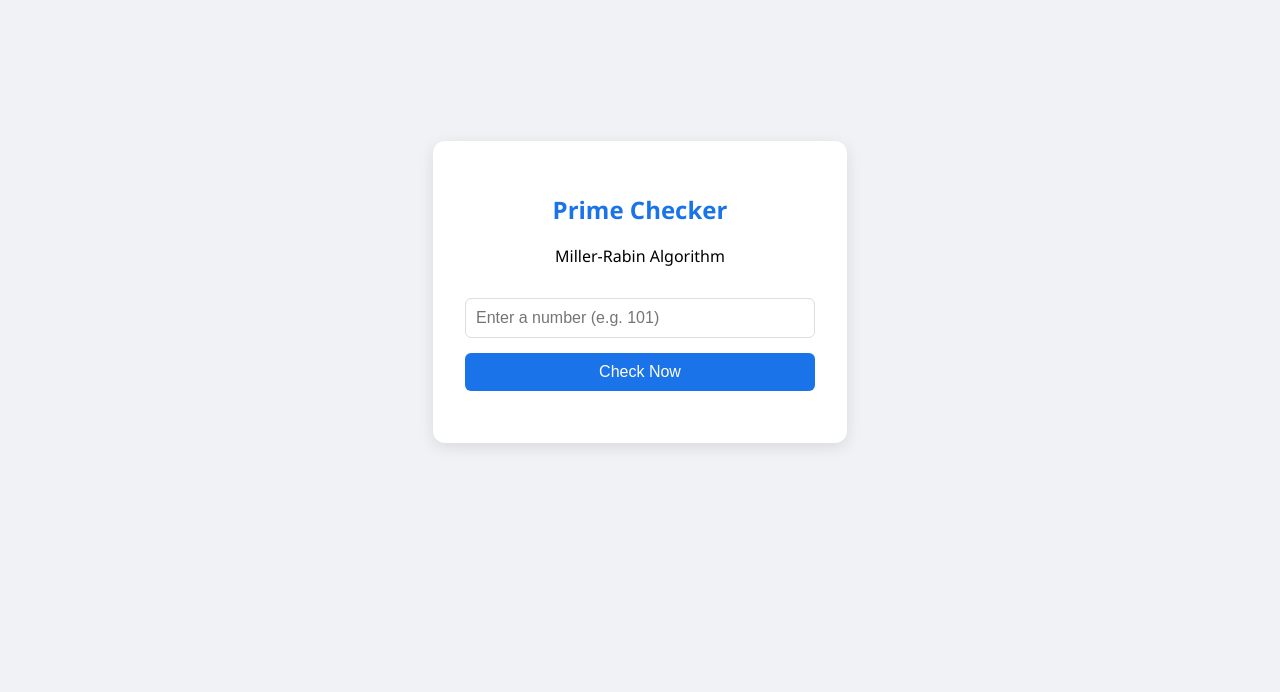
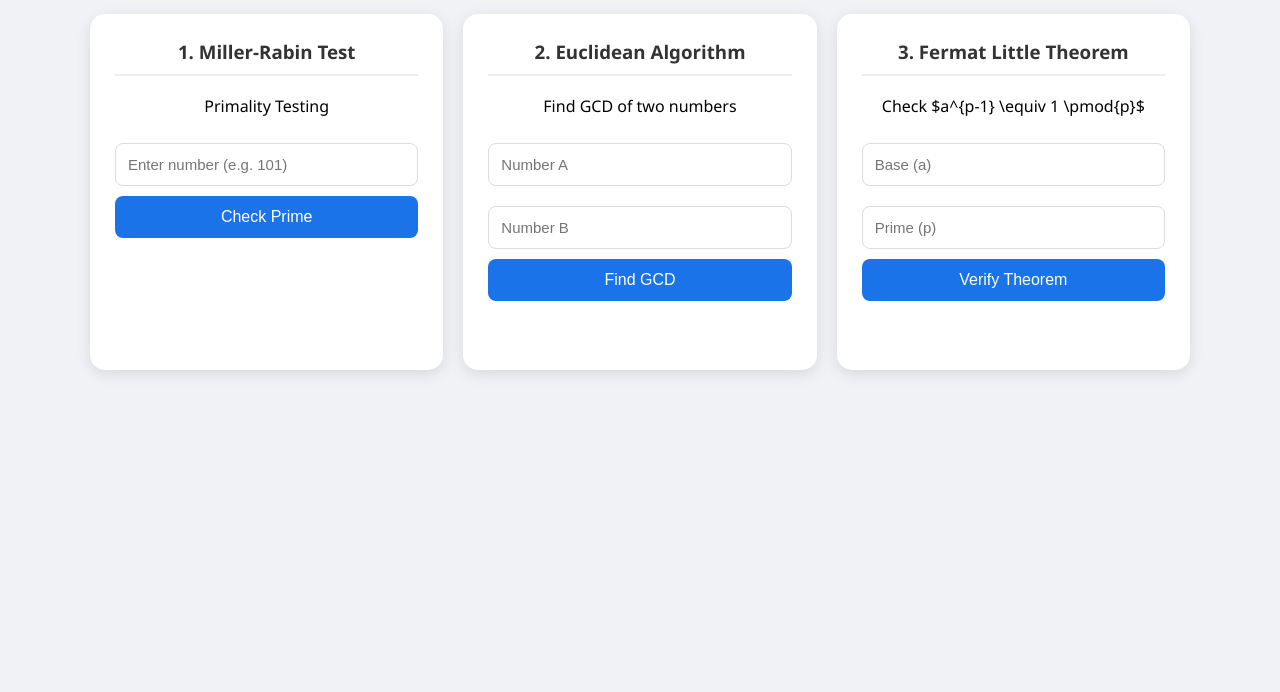
Before and after one commit to Nishxxth26/crypto, a plain HTML site: page index.html in a window 1280 px wide. Shown: the part 108-800 px from the top of the page. Drawn offline with Linux system fonts and the light colour scheme.

Commit message:
first commit

```diff
--- a/index.html
+++ b/index.html
@@ -3,31 +3,58 @@
 <head>
     <meta charset="UTF-8">
     <meta name="viewport" content="width=device-width, initial-scale=1.0">
-    <title>Miller-Rabin Prime Checker</title>
+    <title>Crypto Lab - Number Theory</title>
     <style>
-        body { font-family: 'Segoe UI', Tahoma, Geneva, Verdana, sans-serif; display: flex; justify-content: center; align-items: center; height: 100vh; margin: 0; background-color: #f0f2f5; }
-        .container { background: white; padding: 2rem; border-radius: 12px; box-shadow: 0 4px 15px rgba(0,0,0,0.1); text-align: center; width: 350px; }
-        h2 { color: #1a73e8; }
-        input { width: 100%; padding: 10px; margin: 15px 0; border: 1px solid #ddd; border-radius: 6px; box-sizing: border-box; font-size: 16px; }
-        button { background-color: #1a73e8; color: white; border: none; padding: 10px 20px; border-radius: 6px; cursor: pointer; font-size: 16px; width: 100%; }
+        body { font-family: 'Segoe UI', Tahoma, Geneva, Verdana, sans-serif; background-color: #f0f2f5; padding: 20px; display: flex; flex-direction: column; align-items: center; }
+        h1 { color: #1a73e8; margin-bottom: 30px; }
+        .grid { display: grid; grid-template-columns: repeat(auto-fit, minmax(320px, 1fr)); gap: 20px; width: 100%; max-width: 1100px; }
+        .box { background: white; padding: 25px; border-radius: 15px; box-shadow: 0 4px 15px rgba(0,0,0,0.1); text-align: center; }
+        h3 { color: #333; margin-top: 0; border-bottom: 2px solid #eee; padding-bottom: 10px; }
+        input { width: 100%; padding: 12px; margin: 10px 0; border: 1px solid #ddd; border-radius: 8px; box-sizing: border-box; font-size: 15px; }
+        button { background-color: #1a73e8; color: white; border: none; padding: 12px; border-radius: 8px; cursor: pointer; font-size: 16px; width: 100%; transition: 0.3s; }
         button:hover { background-color: #1557b0; }
-        #result { margin-top: 20px; font-weight: bold; font-size: 18px; }
-        .prime { color: #28a745; }
-        .composite { color: #dc3545; }
+        .result { margin-top: 20px; font-weight: bold; font-size: 16px; min-height: 24px; color: #555; }
+        .highlight { color: #28a745; }
+        .error { color: #dc3545; }
     </style>
 </head>
 <body>
 
-<div class="container">
-    <h2>Prime Checker</h2>
-    <p>Miller-Rabin Algorithm</p>
-    <input type="number" id="numberInput" placeholder="Enter a number (e.g. 101)">
-    <button onclick="checkPrime()">Check Now</button>
-    <div id="result"></div>
+<h1>Cryptography Algorithms</h1>
+
+<div class="grid">
+    <!-- Box 1: Miller-Rabin -->
+    <div class="box">
+        <h3>1. Miller-Rabin Test</h3>
+        <p>Primality Testing</p>
+        <input type="number" id="mrInput" placeholder="Enter number (e.g. 101)">
+        <button onclick="runMillerRabin()">Check Prime</button>
+        <div id="mrResult" class="result"></div>
+    </div>
+
+    <!-- Box 2: Euclidean GCD -->
+    <div class="box">
+        <h3>2. Euclidean Algorithm</h3>
+        <p>Find GCD of two numbers</p>
+        <input type="number" id="gcdA" placeholder="Number A">
+        <input type="number" id="gcdB" placeholder="Number B">
+        <button onclick="runGCD()">Find GCD</button>
+        <div id="gcdResult" class="result"></div>
+    </div>
+
+    <!-- Box 3: Fermat's Theorem -->
+    <div class="box">
+        <h3>3. Fermat Little Theorem</h3>
+        <p>Check $a^{p-1} \equiv 1 \pmod{p}$</p>
+        <input type="number" id="fermatA" placeholder="Base (a)">
+        <input type="number" id="fermatP" placeholder="Prime (p)">
+        <button onclick="runFermat()">Verify Theorem</button>
+        <div id="fermatResult" class="result"></div>
+    </div>
 </div>
 
 <script>
-    // Python-ல் உள்ள அதே logic-ஐ JavaScript-ல் மாற்றியுள்ளேன்
+    // --- Helper: Modular Exponentiation ---
     function power(a, b, m) {
         let res = 1n;
         a = BigInt(a) % BigInt(m);
@@ -41,53 +68,67 @@
         return res;
     }
 
-    function millerRabin(n, k = 10) {
-        if (n < 2n) return false;
-        if (n === 2n || n === 3n) return true;
-        if (n % 2n === 0n) return false;
+    // --- 1. Miller-Rabin ---
+    function runMillerRabin() {
+        const val = document.getElementById('mrInput').value;
+        if(!val) return;
+        const n = BigInt(val);
+        const resultDiv = document.getElementById('mrResult');
+
+        if (n < 2n) { resultDiv.innerHTML = "Not Prime"; return; }
+        if (n === 2n || n === 3n) { resultDiv.innerHTML = "Prime"; return; }
 
         let d = n - 1n;
         let s = 0n;
-        while (d % 2n === 0n) {
-            d /= 2n;
-            s++;
-        }
+        while (d % 2n === 0n) { d /= 2n; s++; }
 
-        for (let i = 0; i < k; i++) {
+        let isPrime = true;
+        for (let i = 0; i < 5; i++) {
             let a = BigInt(Math.floor(Math.random() * (Number(n) - 4)) + 2);
             let x = power(a, d, n);
-
             if (x === 1n || x === n - 1n) continue;
-
             let composite = true;
             for (let r = 1n; r < s; r++) {
                 x = (x * x) % n;
-                if (x === n - 1n) {
-                    composite = false;
-                    break;
-                }
+                if (x === n - 1n) { composite = false; break; }
             }
-            if (composite) return false;
+            if (composite) { isPrime = false; break; }
         }
-        return true;
+        resultDiv.innerHTML = isPrime ? `<span class="highlight">${n} is Prime</span>` : `<span class="error">${n} is Composite</span>`;
     }
 
-    function checkPrime() {
-        const input = document.getElementById('numberInput').value;
-        const resultDiv = document.getElementById('result');
+    // --- 2. Euclidean GCD ---
+    function runGCD() {
+        let a = BigInt(document.getElementById('gcdA').value || 0);
+        let b = BigInt(document.getElementById('gcdB').value || 0);
+        const resultDiv = document.getElementById('gcdResult');
 
-        if (!input) {
-            resultDiv.innerText = "Please enter a number!";
-            return;
+        const originalA = a;
+        const originalB = b;
+
+        while (b !== 0n) {
+            let temp = b;
+            b = a % b;
+            a = temp;
         }
+        resultDiv.innerHTML = `GCD(${originalA}, ${originalB}) = <span class="highlight">${a}</span>`;
+    }
 
-        const n = BigInt(input);
-        const isPrime = millerRabin(n);
+    // --- 3. Fermat's Little Theorem ---
+    function runFermat() {
+        const a = BigInt(document.getElementById('fermatA').value || 0);
+        const p = BigInt(document.getElementById('fermatP').value || 0);
+        const resultDiv = document.getElementById('fermatResult');
 
-        if (isPrime) {
-            resultDiv.innerHTML = `<span class="prime">${n} is probably Prime! ✨</span>`;
+        if (p <= 1n) { resultDiv.innerHTML = "p must be prime > 1"; return; }
+
+        // If p is prime and p does not divide a: a^(p-1) % p should be 1
+        if (a % p === 0n) {
+            resultDiv.innerHTML = `<span class="error">p divides a, theorem doesn't apply.</span>`;
         } else {
-            resultDiv.innerHTML = `<span class="composite">${n} is Composite! ❌</span>`;
+            let res = power(a, p - 1n, p);
+            resultDiv.innerHTML = `${a}^(${p}-1) mod ${p} = <span class="highlight">${res}</span><br>` +
+                                 (res === 1n ? "✅ Theorem Verified" : "❌ Not a Prime");
         }
     }
 </script>
```
